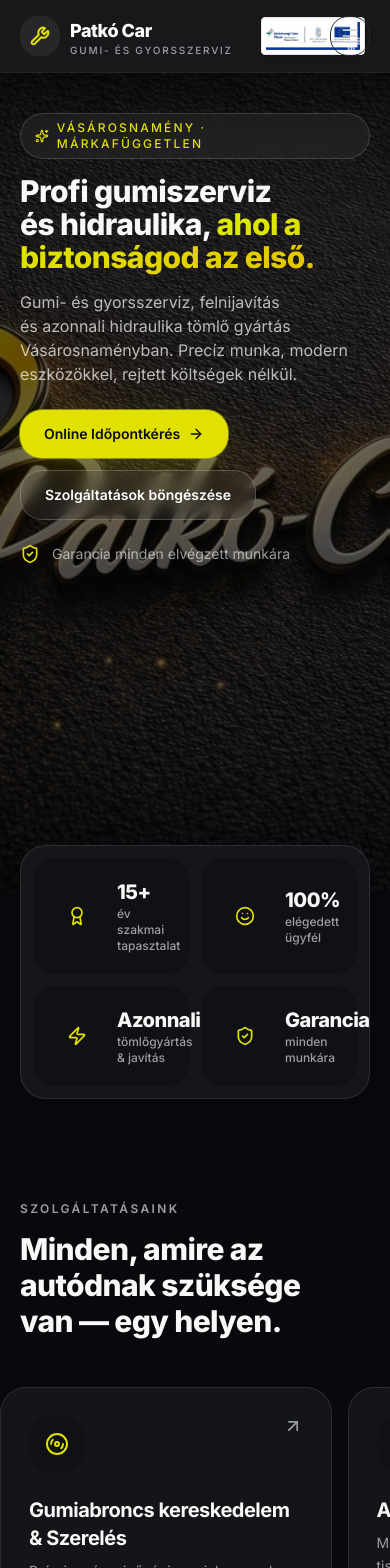
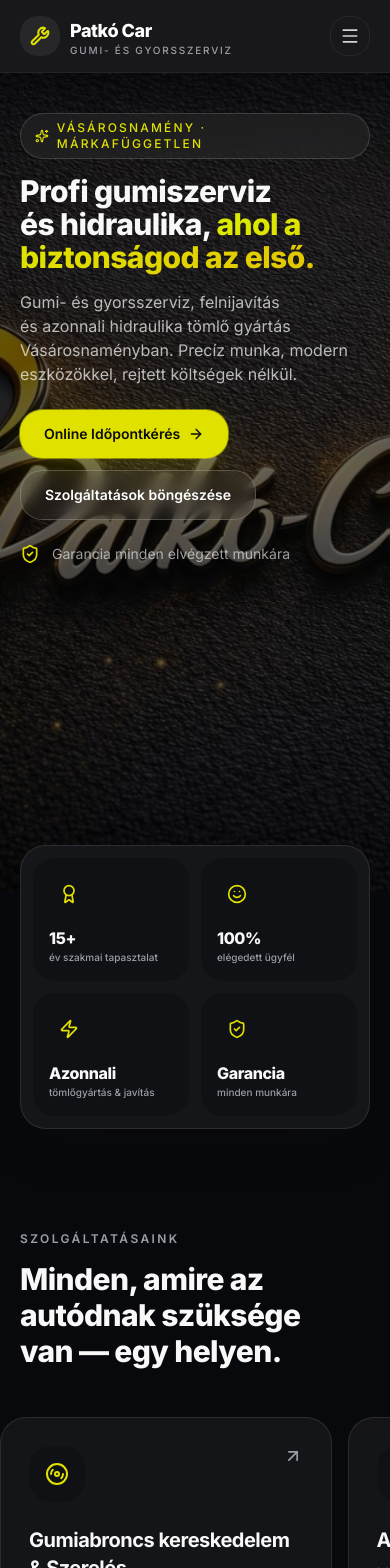
Before and after one commit to gabesz0214/patkocar, a React (Vite) app: page / in a window 390 px wide. Shown: the top 1568 px of the page. Built offline with nearby package versions, Linux system fonts and the light colour scheme.

Commit message:
fix: resolve mobile layout issues in header banner, stats cards, and booking button

```diff
--- a/src/components/site/BookingForm.tsx
+++ b/src/components/site/BookingForm.tsx
@@ -346,7 +346,7 @@ export function BookingForm() {
               <button
                 type="submit"
                 disabled={isSubmitting}
-                className="group mt-2 inline-flex items-center justify-center gap-2 rounded-2xl md:rounded-full bg-primary px-6 py-4 text-sm font-bold text-primary-foreground shadow-glow transition-transform hover:scale-[1.02] disabled:opacity-50 disabled:hover:scale-100 disabled:cursor-not-allowed"
+                className="group mt-2 inline-flex items-center justify-center gap-2 rounded-2xl md:rounded-full bg-primary px-6 py-5 md:py-4 text-sm font-bold text-primary-foreground shadow-glow transition-transform hover:scale-[1.02] disabled:opacity-50 disabled:hover:scale-100 disabled:cursor-not-allowed"
               >
                 {isSubmitting ? "Küldés folyamatban..." : "Időpont / Árajánlat kérése"}
                 {!isSubmitting && <Send className="h-4 w-4 transition-transform group-hover:translate-x-0.5" />}
--- a/src/components/site/Stats.tsx
+++ b/src/components/site/Stats.tsx
@@ -15,14 +15,14 @@ export function Stats() {
           {stats.map((s) => (
             <div
               key={s.label}
-              className="group flex items-center gap-4 rounded-2xl bg-surface p-5 transition-colors hover:bg-accent"
+              className="group flex flex-col sm:flex-row items-start sm:items-center gap-3 sm:gap-4 rounded-2xl bg-surface p-4 sm:p-5 transition-colors hover:bg-accent h-auto"
             >
-              <span className="grid h-12 w-12 shrink-0 place-items-center rounded-xl bg-ink text-primary">
+              <span className="grid h-10 w-10 sm:h-12 sm:w-12 shrink-0 place-items-center rounded-xl bg-ink text-primary">
                 <s.icon className="h-5 w-5" />
               </span>
               <div className="min-w-0">
-                <div className="text-xl font-extrabold tracking-tight text-foreground">{s.value}</div>
-                <div className="text-xs font-medium text-muted-foreground md:text-sm">{s.label}</div>
+                <div className="text-base sm:text-lg md:text-xl font-extrabold tracking-tight text-foreground">{s.value}</div>
+                <div className="text-[10px] sm:text-xs font-medium text-muted-foreground md:text-sm">{s.label}</div>
               </div>
             </div>
           ))}
--- a/src/components/site/SzechenyiBanner.tsx
+++ b/src/components/site/SzechenyiBanner.tsx
@@ -106,7 +106,7 @@ export function SzechenyiBanner() {
           e.stopPropagation();
           setModalOpen(true);
         }}
-        className="shrink-0 cursor-pointer select-none bg-white p-1 rounded border border-zinc-200 shadow-sm hover:opacity-90 active:scale-[0.98] transition-all ml-1 md:ml-2"
+        className="hidden md:block shrink-0 cursor-pointer select-none bg-white p-1 rounded border border-zinc-200 shadow-sm hover:opacity-90 active:scale-[0.98] transition-all ml-1 md:ml-2"
         title="Pályázati információk megnyitása"
       >
         <img
```
